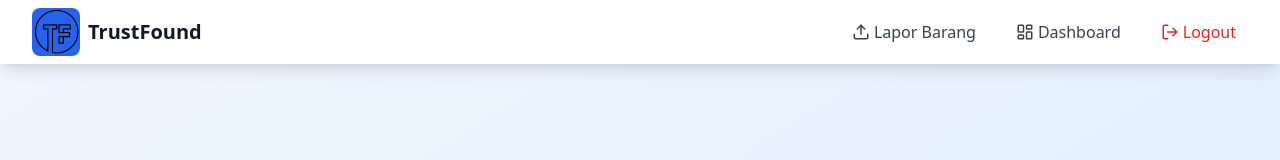
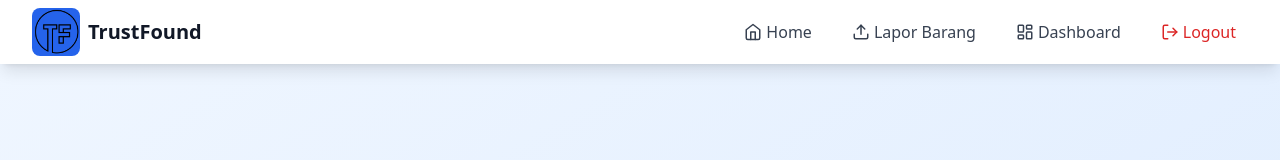
Before and after one commit to Thariq21/FrontEnd-TrustFound, a React (Vite) app: page /auth/login in a window 1280 px wide. Shown: the top 160 px of the page. Built offline with nearby package versions, Linux system fonts and the light colour scheme; no server answers; sample sign-in values are in the browser's storage.

Commit message:
Penambahan Home Button untuk Admin

```diff
--- a/src/components/layout/Navbar.jsx
+++ b/src/components/layout/Navbar.jsx
@@ -36,8 +36,7 @@ const Navbar = () => {
           </div>
 
           <div className="hidden md:flex items-center space-x-4">
-            {/* Menu Home: Hanya tampil jika BUKAN Admin/Satpam */}
-            {!isAdmin && (
+            {/* PERUBAHAN: Menu Home sekarang tampil untuk semua role (User & Admin) */}
             <Link
               to="/"
               className="flex items-center space-x-1 text-gray-700 hover:text-blue-600 px-3 py-2 rounded-md transition"
@@ -45,7 +44,6 @@ const Navbar = () => {
               <Home size={18} />
               <span>Home</span>
             </Link>
-            )}
 
             {token && (
               <>
@@ -112,7 +110,7 @@ const Navbar = () => {
       {isOpen && (
         <div className="md:hidden bg-white border-t">
           <div className="px-2 pt-2 pb-3 space-y-1">
-            {!isAdmin && (
+            {/* PERUBAHAN: Menu Home Mobile sekarang tampil untuk semua role */}
             <Link
               to="/"
               className="flex items-center space-x-2 text-gray-700 hover:bg-blue-50 hover:text-blue-600 px-3 py-2 rounded-md transition"
@@ -121,7 +119,6 @@ const Navbar = () => {
               <Home size={18} />
               <span>Home</span>
             </Link>
-            )}
 
             {token && (
               <>
--- a/src/pages/auth/Login.jsx
+++ b/src/pages/auth/Login.jsx
@@ -56,12 +56,12 @@ const Login = () => {
         payload.email = formData.identifier;
       }
 
-      // console.log(`Mengirim Payload Login ke ${loginEndpoint}:`, payload);
+      console.log(`Mengirim Payload Login ke ${loginEndpoint}:`, payload);
 
       // Request ke endpoint yang sesuai
       const response = await api.post(loginEndpoint, payload);
 
-      // console.log("Response Server:", response.data);
+      console.log("Response Server:", response.data);
 
       // Ambil data dari response.data.data sesuai struktur API Anda
       const responseData = response.data.data;
```
Lines whose indentation alone changed are shown as unchanged.
